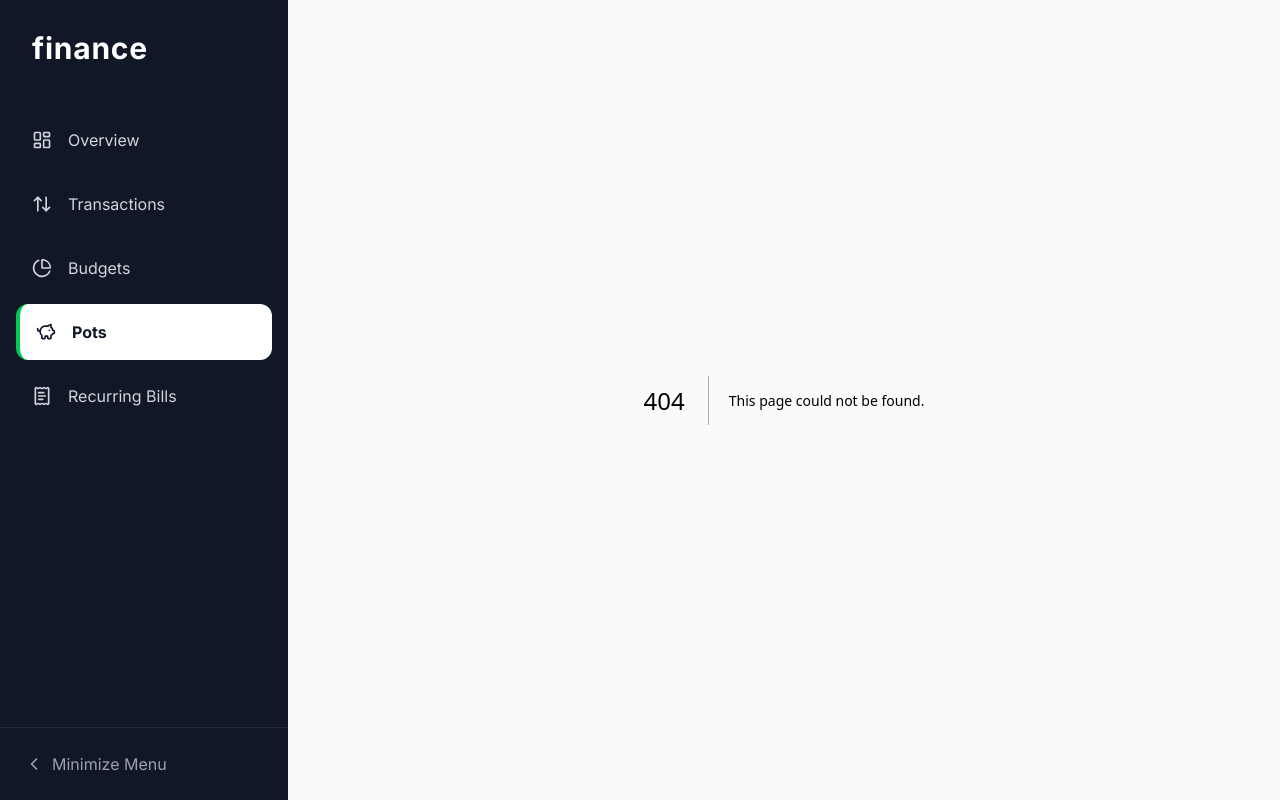
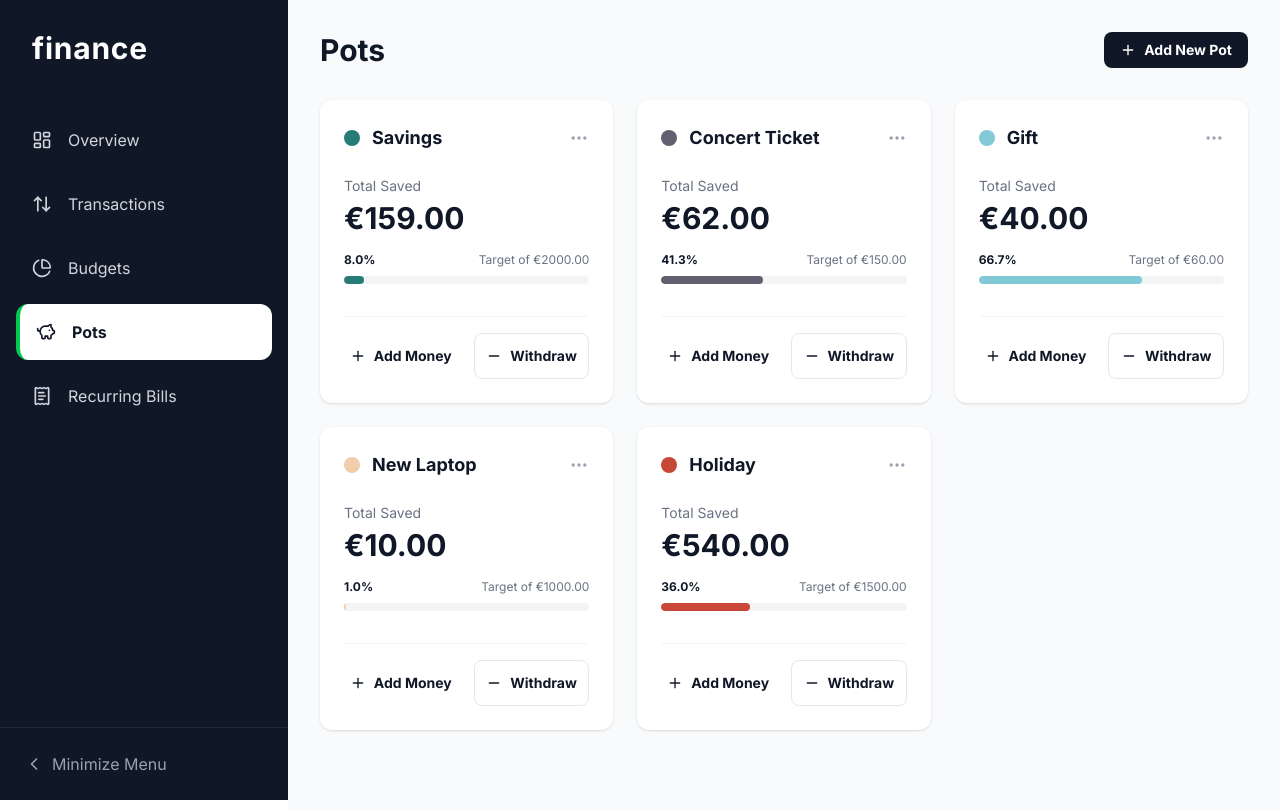
Before and after one commit to williampgdias/finance-app, a Next.js app in the folder frontend/: page /pots in a window 1280 px wide. Before the commit this address had no page. Built offline with nearby package versions, Linux system fonts and the light colour scheme.

Commit message:
feat: create mock pots page UI with progress bars

```diff
--- /dev/null
+++ b/frontend/app/pots/page.tsx
@@ -0,0 +1,124 @@
+'use client';
+
+import { Ellipsis, PiggyBank, Plus, Minus } from 'lucide-react';
+
+export default function PotsPage() {
+    const pots = [
+        {
+            name: 'Savings',
+            target: 2000.0,
+            total: 159.0,
+            theme: '#277C78',
+        },
+        {
+            name: 'Concert Ticket',
+            target: 150.0,
+            total: 62.0,
+            theme: '#626070',
+        },
+        {
+            name: 'Gift',
+            target: 60.0,
+            total: 40.0,
+            theme: '#82C9D7',
+        },
+        {
+            name: 'New Laptop',
+            target: 1000.0,
+            total: 10.0,
+            theme: '#F2CDAC',
+        },
+        {
+            name: 'Holiday',
+            target: 1500.0,
+            total: 540.0,
+            theme: '#C94736',
+        },
+    ];
+
+    return (
+        <main className="min-h-screen bg-gray-50 p-8 pb-20">
+            <div className="flex justify-between items-center mb-8">
+                <h1 className="text-3xl font-bold text-gray-900">Pots</h1>
+                <button className="bg-gray-900 text-white px-4 py-2 rounded-lg text-sm font-bold hover:bg-gray-800 transition-colors flex items-center gap-2">
+                    <Plus size={16} />
+                    Add New Pot
+                </button>
+            </div>
+
+            {/* Cards Grid */}
+            <div className="grid grid-cols-1 md:grid-cols-2 lg:grid-cols-2 xl:grid-cols-3 gap-6">
+                {pots.map((pot) => {
+                    const percentage = (pot.total / pot.target) * 100;
+
+                    return (
+                        <div
+                            key={pot.name}
+                            className="bg-white p-6 rounded-xl shadow-sm flex flex-col justify-between h-full"
+                        >
+                            {/* Card top */}
+                            <div className="flex justify-between items-center mb-6">
+                                <div className="flex items-center gap-3">
+                                    <div
+                                        className="w-4 h-4 rounded-full"
+                                        style={{ backgroundColor: pot.theme }}
+                                    ></div>
+                                    <h2 className="font-bold text-gray-900 text-lg">
+                                        {pot.name}
+                                    </h2>
+                                </div>
+                                <button className="text-gray-400 hover:text-gray-900">
+                                    <Ellipsis size={20} />
+                                </button>
+                            </div>
+
+                            {/* Main info */}
+                            <div className="flex justify-between items-end mb-4">
+                                <div>
+                                    <p className="text-sm text-gray-500 mb-1">
+                                        Total Saved
+                                    </p>
+                                    <p className="text-3xl font-bold text-gray-900">
+                                        €{pot.total.toFixed(2)}
+                                    </p>
+                                </div>
+                            </div>
+                            {/* Progress bar */}
+                            <div className="mb-4">
+                                <div className="flex justify-between text-xs text-gray-500 mb-2">
+                                    <span className="font-bold text-gray-900">
+                                        {percentage.toFixed(1)}%
+                                    </span>
+                                    <span>
+                                        Target of €{pot.target.toFixed(2)}
+                                    </span>
+                                </div>
+                                <div className="w-full h-2 bg-gray-100 rounded-full overflow-hidden">
+                                    <div
+                                        className="h-full rounded-full transition-all duration-500 ease-out"
+                                        style={{
+                                            width: `${percentage}%`,
+                                            backgroundColor: pot.theme,
+                                        }}
+                                    ></div>
+                                </div>
+                            </div>
+
+                            {/* Action Button */}
+                            <div className="flex gap-4 mt-4 pt-4 border-t border-gray-100">
+                                <button className="flex-1 bg-beige-100 py-3 rounded-lg text-sm font-bold text-gray-900 hover:bg-gray-200 transition-colors flex items-center justify-center gap-2">
+                                    <Plus size={16} />
+                                    Add Money
+                                </button>
+                                <button className="flex-1 bg-white border border-gray-200 py-3 rounded-lg text-sm font-bold text-gray-900 hover:bg-gray-50 transition-colors flex items-center justify-center gap-2">
+                                    <Minus size={16} />
+                                    Withdraw
+                                </button>
+                            </div>
+                        </div>
+                    );
+                })}
+            </div>
+        </main>
+    );
+}
```
